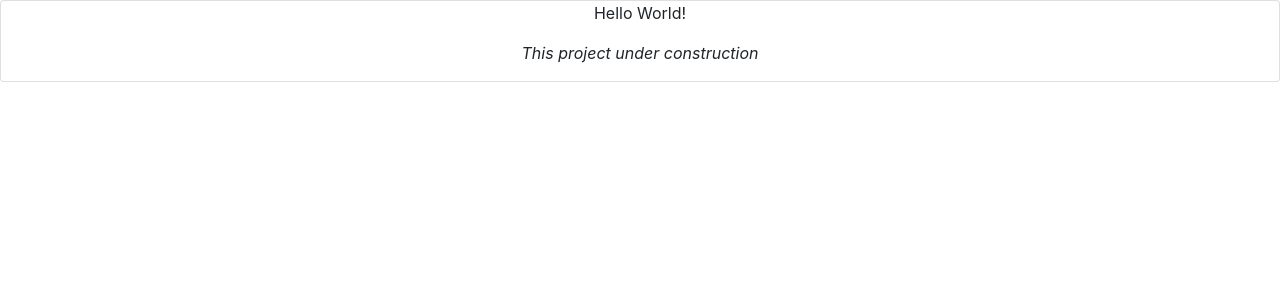
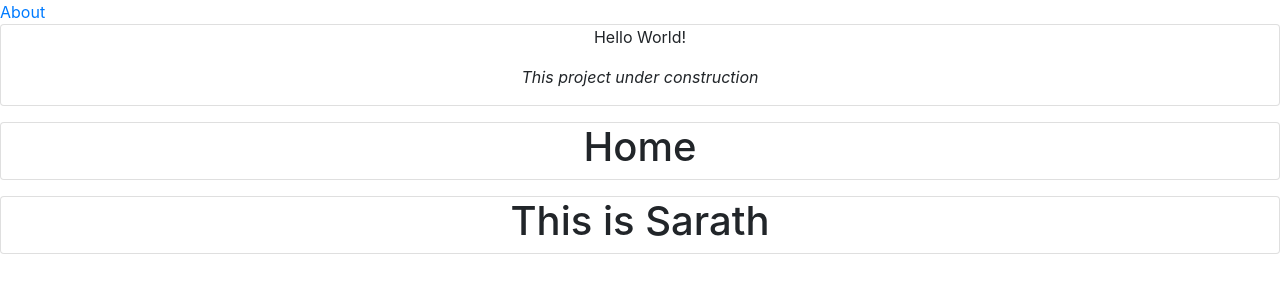
Before and after one commit to saratonite/express-site, a React app: page /about in a window 1280 px wide. Shown: the top 300 px of the page. Built offline with nearby package versions, Linux system fonts and the light colour scheme; the HTML template or start-up script is replaced by a standard one.

Commit message:
Added client side routes

```diff
--- a/client/App.js
+++ b/client/App.js
@@ -1,6 +1,15 @@
 import React,  { Component } from 'react';
 import { connect } from 'react-redux';
 import Greetings from './components/Greetings';
+import Home from './components/pages/Home';
+import About from './components/pages/About';
+import {
+  BrowserRouter as Router,
+  Route,
+  Link
+} from 'react-router-dom'
+
+// FIXME: Fix Router bug
 
 class App extends Component {
     componentDidMount() {
@@ -10,9 +19,15 @@ class App extends Component {
 
     render() {
         return(
-            <div>
-                <Greetings data={this.props.greetings}></Greetings>
-            </div>
+
+                <Router>
+                    <div>
+                            <Link to="about">About</Link>
+                            <Greetings data={this.props.greetings}></Greetings>
+                            <Route extact path="/" component={Home} />
+                            <Route  path="/about" component={About} />
+                    </div>
+                </Router>
         )
     }
 }
--- /dev/null
+++ b/client/components/pages/About.js
@@ -0,0 +1,12 @@
+import React , { Component } from 'react';
+
+export default class About extends Component {
+
+    render() {
+        return(
+            <div className="card card-outline-primary mb-3 text-center">
+               <h1>This is Sarath </h1>
+            </div>
+        )
+    }
+}
--- /dev/null
+++ b/client/components/pages/Home.js
@@ -0,0 +1,12 @@
+import React , { Component } from 'react';
+
+export default class Home extends Component {
+
+    render() {
+        return(
+            <div className="card card-outline-primary mb-3 text-center">
+               <h1>Home </h1>
+            </div>
+        )
+    }
+}
--- a/package.json
+++ b/package.json
@@ -22,6 +22,7 @@
     "react": "^15.6.1",
     "react-dom": "^15.6.1",
     "react-redux": "^5.0.5",
+    "react-router-dom": "^4.1.1",
     "redux": "^3.7.0",
     "validator": "^7.0.0"
   },
```
Also changed, not shown: server.js (+5 -3 lines), routes/api/todos.js (line endings or trailing spaces).
